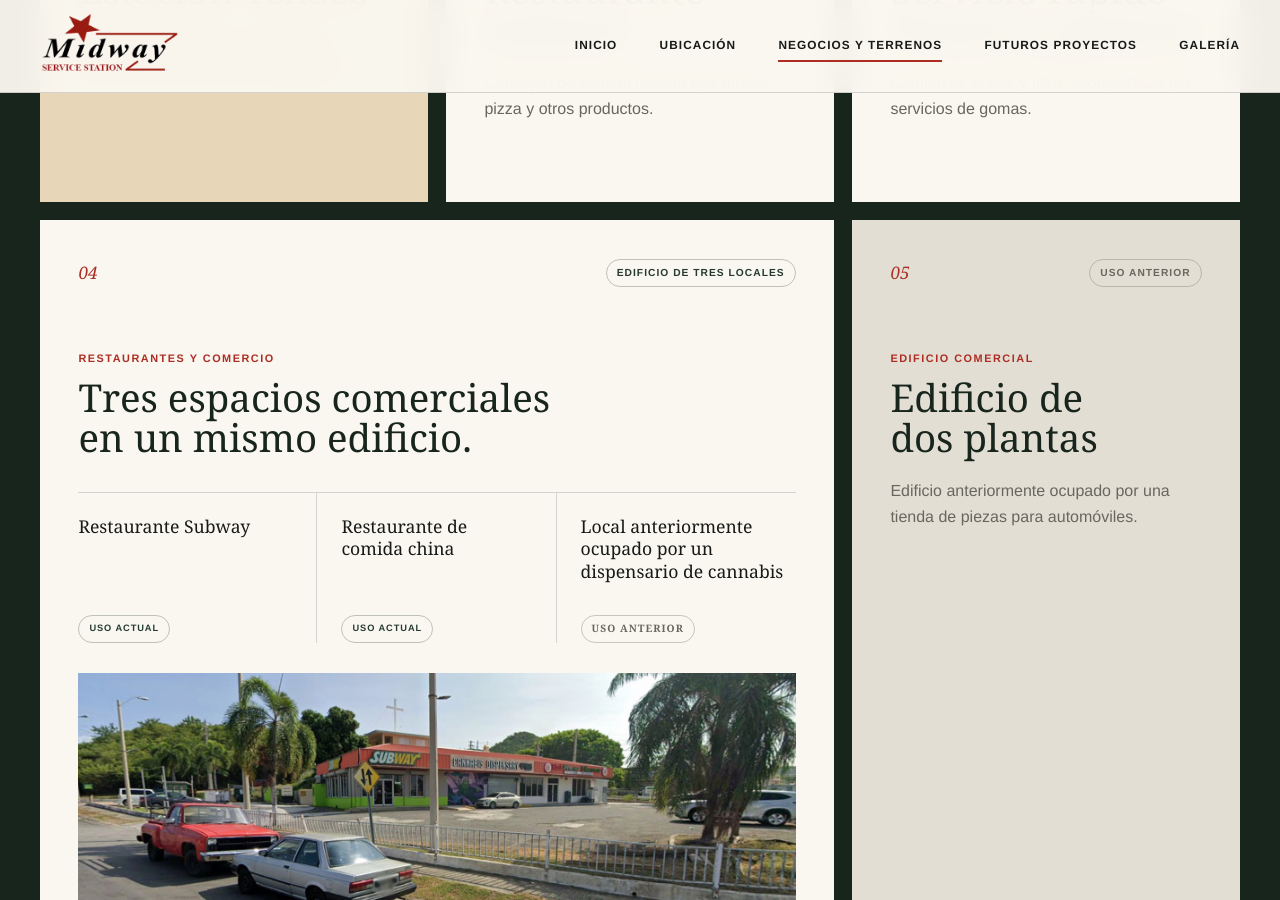
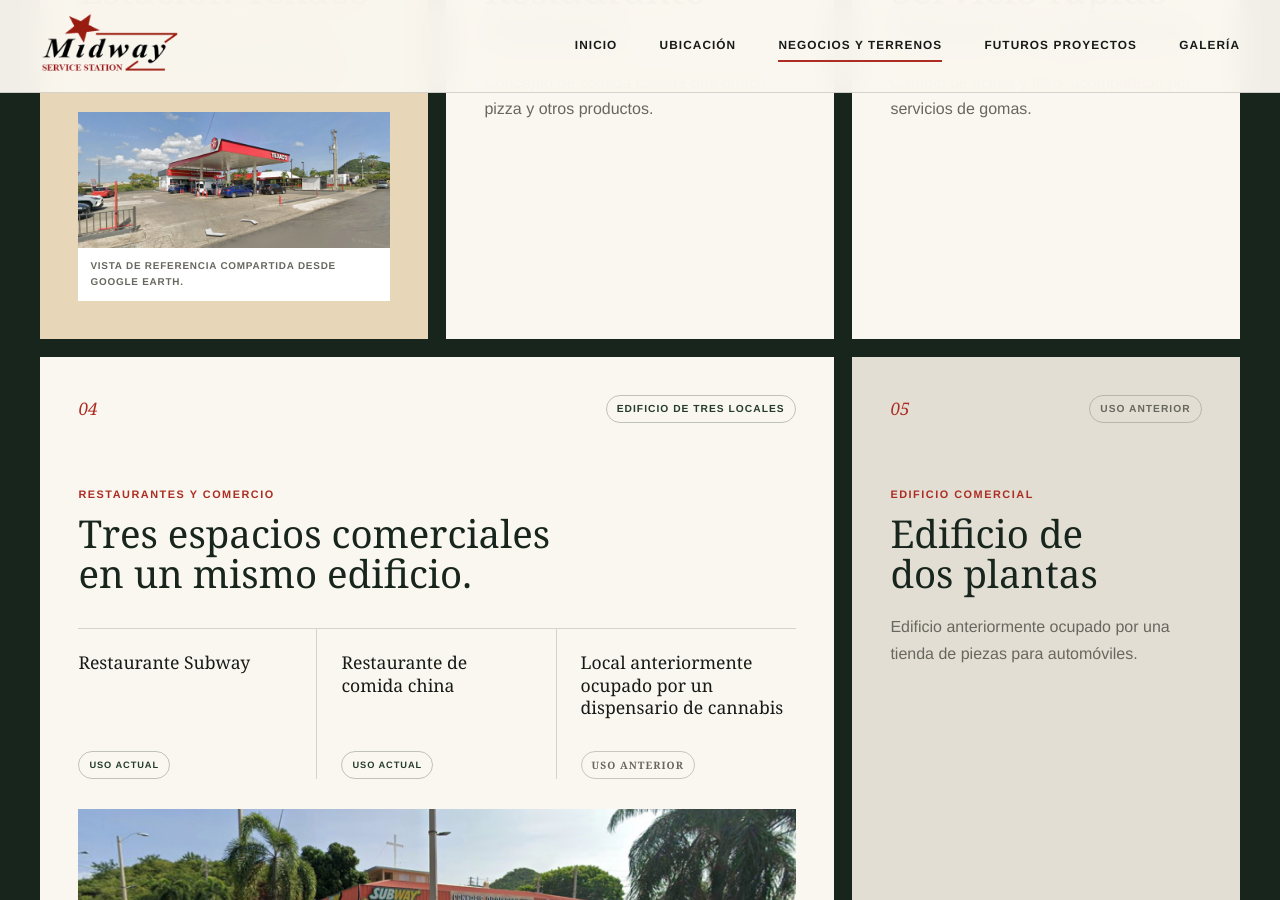
Before and after one commit to ramonmisla-code/Midway, a Jekyll site: the page built from espacios.html, in a window 1280 px wide and 900 px high, scrolled down 1493 px. Built offline with Jekyll 4.4.1, drawn with Linux system fonts in a browser that asks for light colours.

Commit message:
Agregar vista de estación Texaco

```diff
--- a/espacios.html
+++ b/espacios.html
@@ -34,6 +34,10 @@ permalink: /espacios/
       <p class="business-card__category">Combustible y conveniencia</p>
       <h3>Estación Texaco</h3>
       <p>Estación de gasolina con tienda de conveniencia dentro de la propiedad.</p>
+      <figure class="business-card__location-image">
+        <img src="{{ '/assets/images/texaco-station-google-earth.jpg' | relative_url }}" width="1600" height="696" alt="Vista de Google Earth compartida de la estación Texaco en MIDWAY" loading="lazy">
+        <figcaption>Vista de referencia compartida desde Google Earth.</figcaption>
+      </figure>
     </article>
 
     <article class="business-card">
```
Also changed, not shown: assets/images/texaco-station-google-earth.jpg (added).
